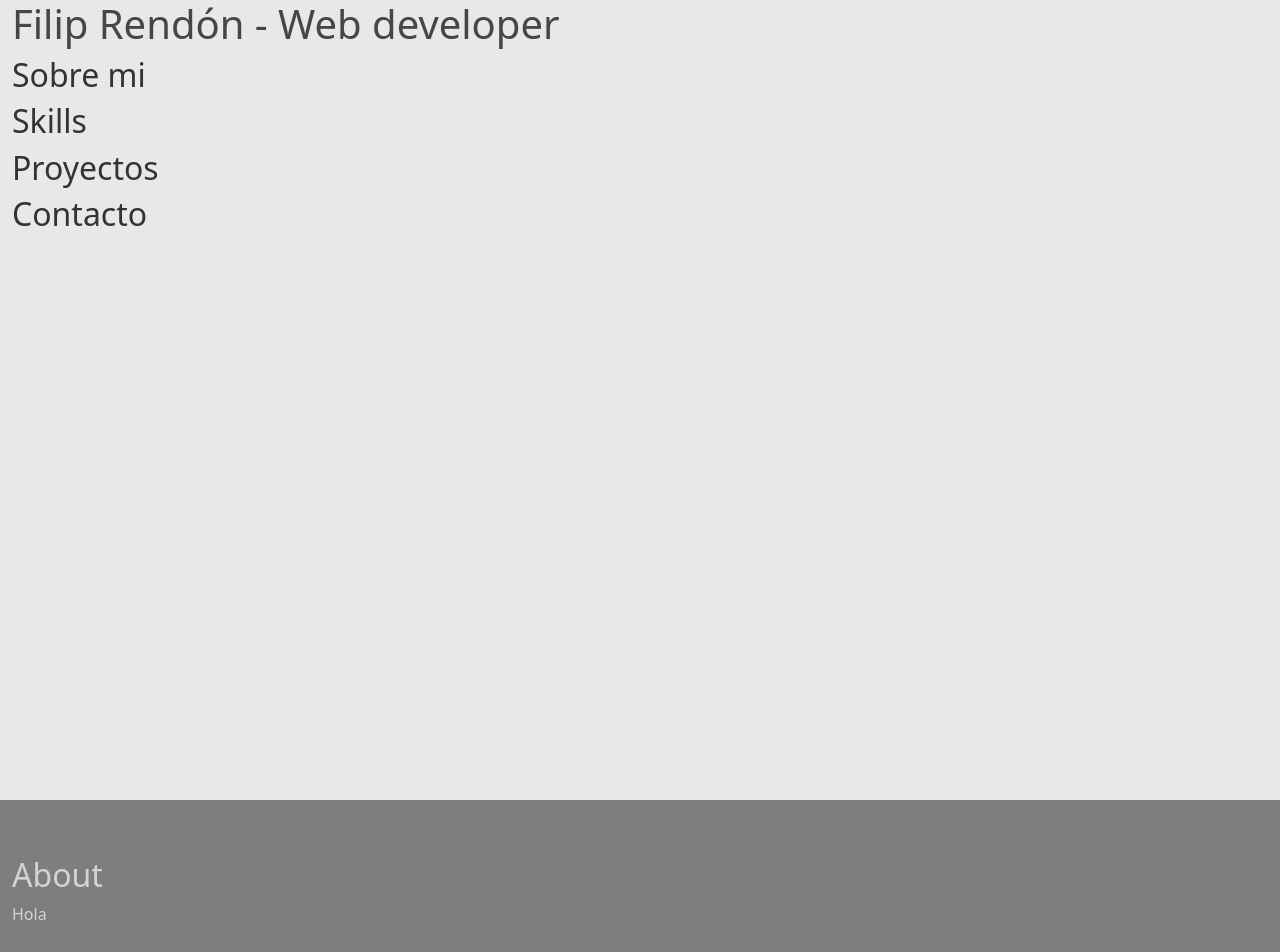
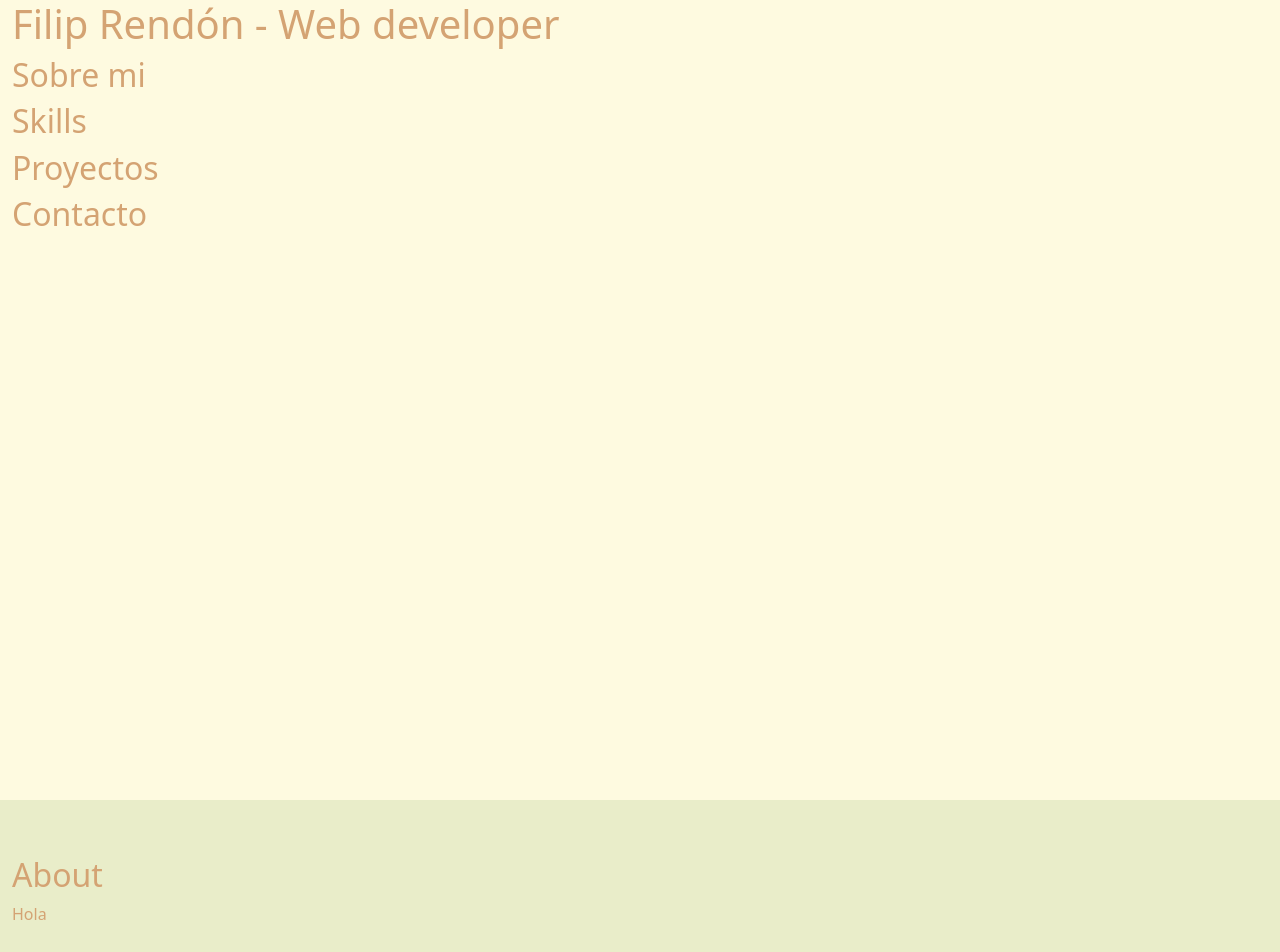
Before and after one commit to filiprendon/Portfolio-Filip, a plain HTML site: page index.html in a window 1280 px wide. Shown: the top 952 px of the page. Drawn offline with nearby package versions, Linux system fonts and the light colour scheme.

Commit message:
colores cambiados

```diff
--- a/style.css
+++ b/style.css
@@ -56,18 +56,18 @@
 }
 
 .pr {
-    background-color: #7e7e7e;
-    color: #d3d3d3;
+    background-color: #E9EDC9;
+    color: #D4A373;
 }
 
 .im {
-    background-color: rgb(233, 232, 232);
-    color: #464646;
+    background-color: #FEFAE0;
+    color: #D4A373;
 }
 
 a {
     text-decoration: none !important;
-    color: #333 !important;
+    color: #D4A373 !important;
     cursor: default;
 }
 
```
